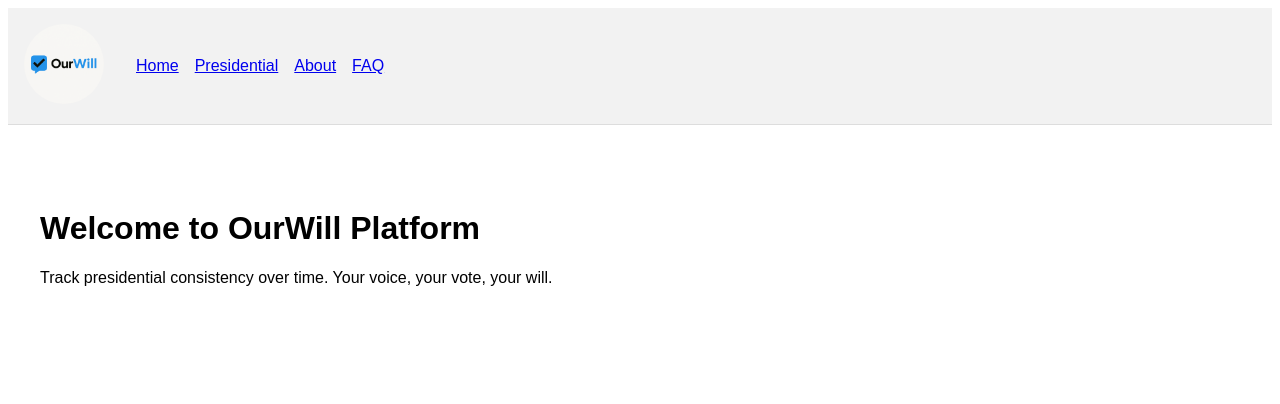
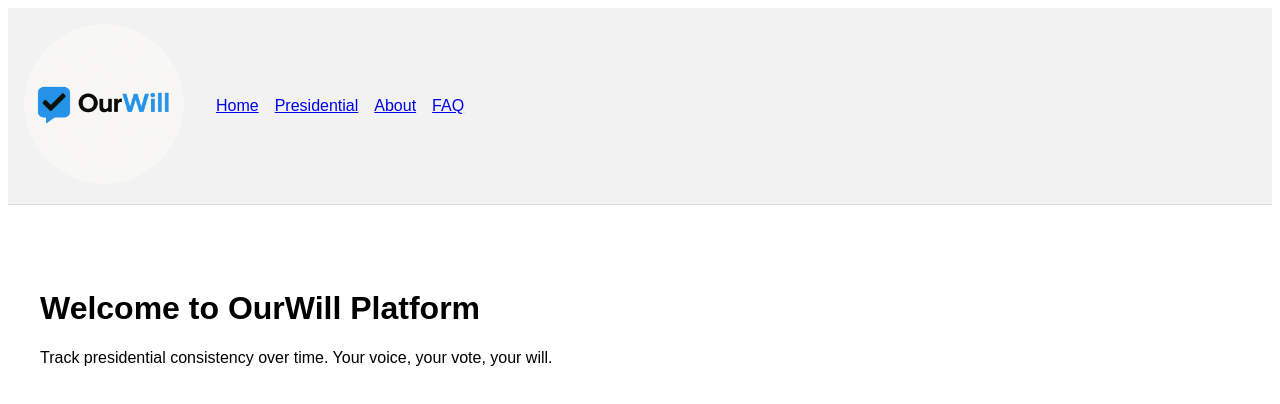
Before and after one commit to Ourwillxyz/Ourwill, a Next.js app: page / in a window 1280 px wide. Shown: the top 404 px of the page. Built offline with nearby package versions, Linux system fonts and the light colour scheme.

Commit message:
Update Navbar.js

```diff
--- a/components/Navbar.js
+++ b/components/Navbar.js
@@ -15,8 +15,8 @@ export default function Navbar() {
         <Image
           src="/ourwill-logo.png"
           alt="OurWill Logo"
-          width={80}
-          height={80}
+          width={160}
+          height={160}
           style={{ borderRadius: '50%' }}
         />
       </Link>
```
